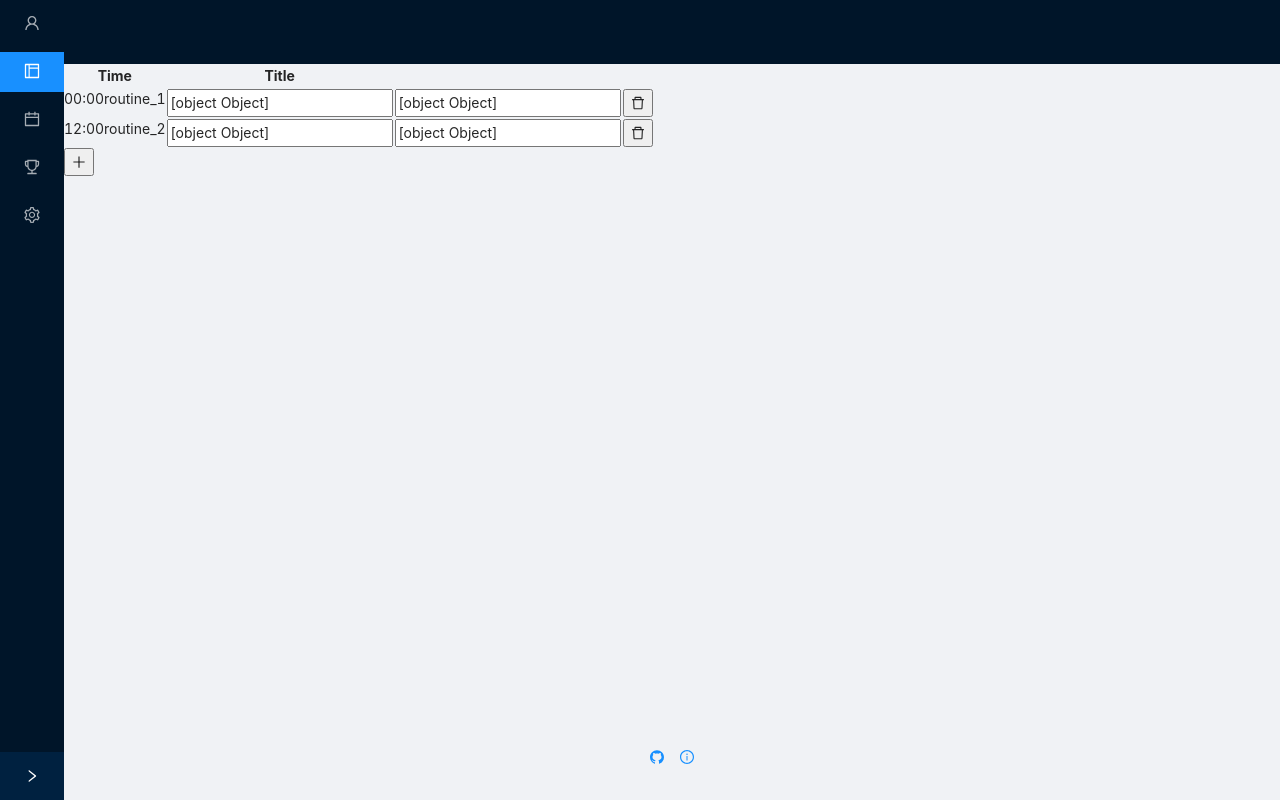
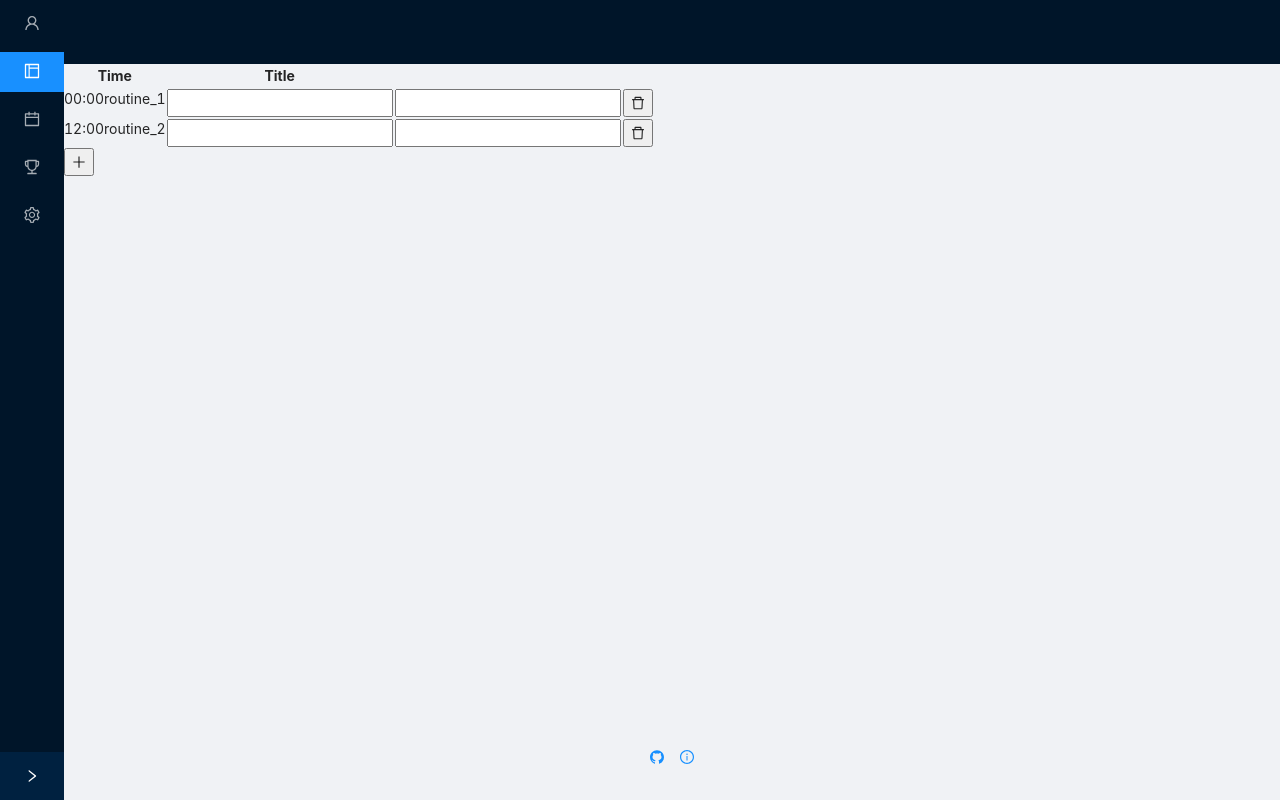
Before and after one commit to MattisZheng/sisyphus_stone, a React (Vite) app: page / in a window 1280 px wide. Built offline with nearby package versions, Linux system fonts and the light colour scheme.

Commit message:
update editable

```diff
--- a/src/App.tsx
+++ b/src/App.tsx
@@ -23,7 +23,7 @@ function App() {
         minHeight: '100vh',
       }}
     >
-      <Sider theme="dark" collapsible collapsed="true" collapsedWidth="64">
+      <Sider theme="dark" collapsible collapsed={true} collapsedWidth="64">
         <SiderContent selectedKeys={selectedKeys} setSelectedKeys={setSelectedKeys} />
       </Sider>
       <Layout>
--- a/src/components/EditableInput.tsx
+++ b/src/components/EditableInput.tsx
@@ -1,9 +1,8 @@
 import { useState } from 'react';
 
 const EditableInput = (type: string, value: string, onChange:any, onBlur:any) => {
-  const initvalue = value;
-  console.log(initvalue);
-  const [inputValue, setInputValue] = useState(value);
+
+  const [inputValue, setInputValue] = useState();
 
   const handleChange = (e) => {
     setInputValue(e.target.value);
```
Also changed, not shown: 1 other file (tests, documents, lock files or other folders).
